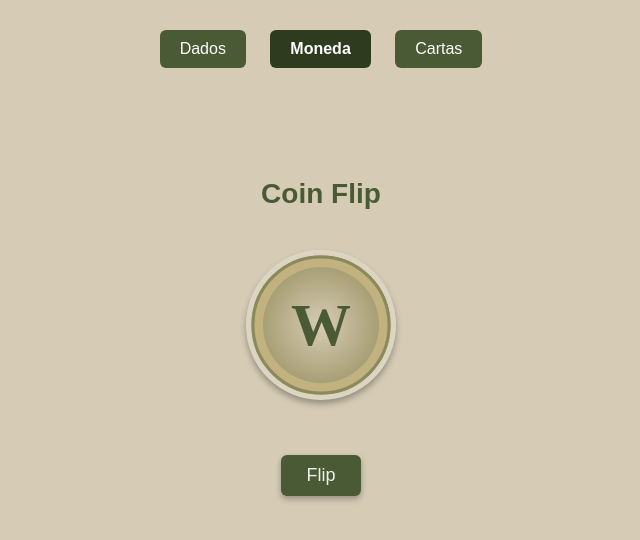
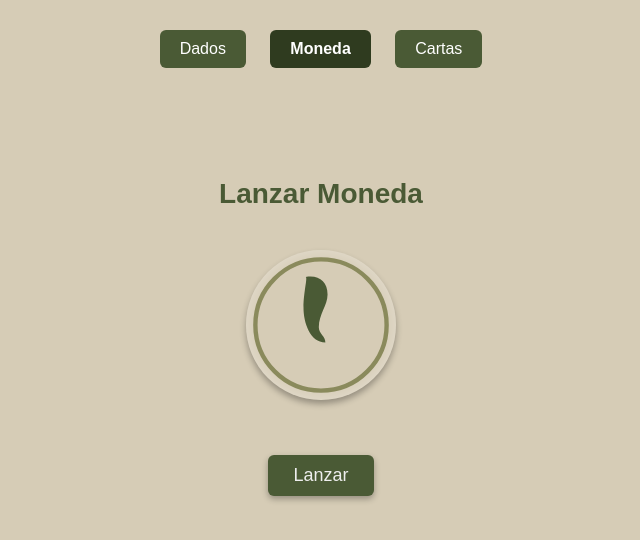
Before and after one commit to yxrtur/dice-roller, a plain HTML site: page index.html in a window 1280 px wide. Both pictures are taken after a click on the button "Moneda". Shown: the whole page, without its empty margins (319-959 px from the left). Drawn offline with Linux system fonts and the light colour scheme.

Commit message:
Update index.html

```diff
--- a/index.html
+++ b/index.html
@@ -582,69 +582,33 @@
 
 <section id="coinSection" role="region" aria-labelledby="btnCoin">
   <div id="coin-section" style="text-align: center; margin-top: 80px;">
-    <h2 style="color: #4a5a35; font-size: 28px;">Coin Flip</h2>
+    <h2 style="color: #4a5a35; font-size: 28px;">Lanzar Moneda</h2>
 
     <div class="coin-container">
-      <div id="coin" class="coin" aria-live="polite" aria-atomic="true" role="img" aria-label="Coin to flip">
+      <div id="coin" class="coin" aria-live="polite" aria-atomic="true" role="img" aria-label="Moneda a lanzar">
         <div class="face front" aria-hidden="true">
-          <!-- Contorno y diseño anverso con borde dentado -->
-          <svg width="140" height="140" viewBox="0 0 140 140" xmlns="http://www.w3.org/2000/svg" >
-            <!-- Borde dentado -->
-            <circle cx="70" cy="70" r="68" fill="#c2b280" stroke="#8a8a5c" stroke-width="3" filter="url(#edge)" />
-            <!-- Círculo interior -->
-            <circle cx="70" cy="70" r="58" fill="url(#gradFront)" />
-            <!-- Detalle central, letra W para Washington simplificado -->
-            <text x="70" y="90" font-size="60" text-anchor="middle" fill="#4a5a35" font-family="serif" font-weight="bold" >W</text>
-
-            <defs>
-              <radialGradient id="gradFront" cx="0.5" cy="0.5" r="0.5">
-                <stop offset="0%" stop-color="#d6ccb6"/>
-                <stop offset="100%" stop-color="#a89f75"/>
-              </radialGradient>
-              <filter id="edge" x="-20%" y="-20%" width="140%" height="140%" color-interpolation-filters="sRGB">
-                <feMorphology operator="erode" radius="2" in="SourceAlpha" result="thinned"/>
-                <feComposite in="thinned" in2="SourceAlpha" operator="xor" result="edge"/>
-                <feColorMatrix in="edge" type="matrix" values="0 0 0 0 0.54 0 0 0 0 0.54 0 0 0 0 0.33 0 0 0 1 0" result="coloredEdge"/>
-                <feMerge>
-                  <feMergeNode in="coloredEdge"/>
-                  <feMergeNode in="SourceGraphic"/>
-                </feMerge>
-              </filter>
-            </defs>
+          <!-- Perfil Washington simplificado SVG -->
+          <svg viewBox="0 0 64 64" width="140" height="140" xmlns="http://www.w3.org/2000/svg" >
+            <circle cx="32" cy="32" r="30" fill="#d6ccb6" stroke="#8a8a5c" stroke-width="2"/>
+            <path fill="#4a5a35" d="M25 10c6-1 10 2 10 8 0 5-4 9-4 15 0 3 3 4 3 7-7 0-10-9-10-16 0-7 2-14 1-14z"/>
+            <!-- Contorno dentado simplificado -->
+            <circle cx="32" cy="32" r="30" fill="none" stroke="#8a8a5c" stroke-width="1" stroke-dasharray="3 5"/>
           </svg>
         </div>
+
         <div class="face back" aria-hidden="true">
-          <!-- Contorno y diseño reverso con borde dentado -->
-          <svg width="140" height="140" viewBox="0 0 140 140" xmlns="http://www.w3.org/2000/svg">
-            <!-- Borde dentado -->
-            <circle cx="70" cy="70" r="68" fill="#c2b280" stroke="#8a8a5c" stroke-width="3" filter="url(#edgeBack)" />
-            <!-- Círculo interior oscuro -->
-            <circle cx="70" cy="70" r="58" fill="url(#gradBack)" />
-            <!-- Diseño simple: triángulo y círculo central -->
-            <path d="M50 90 L70 50 L90 90 Z" fill="#d6ccb6" />
-            <circle cx="70" cy="70" r="7" fill="#d6ccb6" />
-
-            <defs>
-              <radialGradient id="gradBack" cx="0.5" cy="0.5" r="0.5">
-                <stop offset="0%" stop-color="#556b2f"/>
-                <stop offset="100%" stop-color="#2f3b1f"/>
-              </radialGradient>
-              <filter id="edgeBack" x="-20%" y="-20%" width="140%" height="140%" color-interpolation-filters="sRGB">
-                <feMorphology operator="erode" radius="2" in="SourceAlpha" result="thinned"/>
-                <feComposite in="thinned" in2="SourceAlpha" operator="xor" result="edge"/>
-                <feColorMatrix in="edge" type="matrix" values="0 0 0 0 0.33 0 0 0 0 0.33 0 0 0 0 0.20 0 0 0 1 0" result="coloredEdge"/>
-                <feMerge>
-                  <feMergeNode in="coloredEdge"/>
-                  <feMergeNode in="SourceGraphic"/>
-                </feMerge>
-              </filter>
-            </defs>
+          <!-- Águila simplificada SVG -->
+          <svg viewBox="0 0 64 64" width="140" height="140" xmlns="http://www.w3.org/2000/svg">
+            <circle cx="32" cy="32" r="30" fill="#4a5a35" stroke="#2f3b1f" stroke-width="2"/>
+            <path fill="#d6ccb6" d="M20 40 L32 20 L44 40 L38 38 L32 28 L26 38z"/>
+            <circle cx="32" cy="45" r="4" fill="#d6ccb6"/>
+            <circle cx="32" cy="32" r="30" fill="none" stroke="#2f3b1f" stroke-width="1" stroke-dasharray="3 5"/>
           </svg>
         </div>
       </div>
     </div>
 
-    <button id="flipBtn">Flip</button>
+    <button id="flipBtn">Lanzar</button>
 
     <p id="coin-result" style="font-size: 18px; margin-top: 15px; color: #4a5a35; font-weight: bold; min-height: 24px;"></p>
   </div>
@@ -686,21 +650,20 @@
     .front {
       transform: rotateY(0deg);
       z-index: 2;
-      /* El fondo ya lo pone el SVG */
     }
 
     .back {
       transform: rotateY(180deg);
       z-index: 1;
-      /* El fondo ya lo pone el SVG */
     }
 
+    /* Animaciones con clases */
     .coin.heads {
       transform: rotateY(0deg);
     }
 
     .coin.tails {
-      transform: rotateY(1800deg); /* 5 vueltas para efecto */
+      transform: rotateY(1800deg);
     }
 
     #flipBtn {
@@ -729,29 +692,25 @@
     let flipping = false;
 
     function flipCoin() {
-      if (flipping) return; // evita spameo rápido
+      if (flipping) return;
       flipping = true;
       resultText.textContent = "";
       coin.classList.remove("heads", "tails");
 
       const isHeads = Math.random() < 0.5;
 
-      // For tails, giro fuerte; para heads, sin giro
       if (isHeads) {
-        coin.style.transform = "rotateY(0deg)";
         coin.classList.add("heads");
       } else {
-        coin.style.transform = "rotateY(1800deg)";
         coin.classList.add("tails");
       }
     }
 
     coin.addEventListener("transitionend", () => {
-      // Mostrar resultado cuando termine animación
       if (coin.classList.contains("heads")) {
-        resultText.textContent = "Result: HEADS";
+        resultText.textContent = "¡Salió Cara!";
       } else if (coin.classList.contains("tails")) {
-        resultText.textContent = "Result: TAILS";
+        resultText.textContent = "¡Salió Cruz!";
       }
       flipping = false;
     });
@@ -759,6 +718,7 @@
     flipBtn.addEventListener("click", flipCoin);
   </script>
 </section>
+
 
 
 
```
